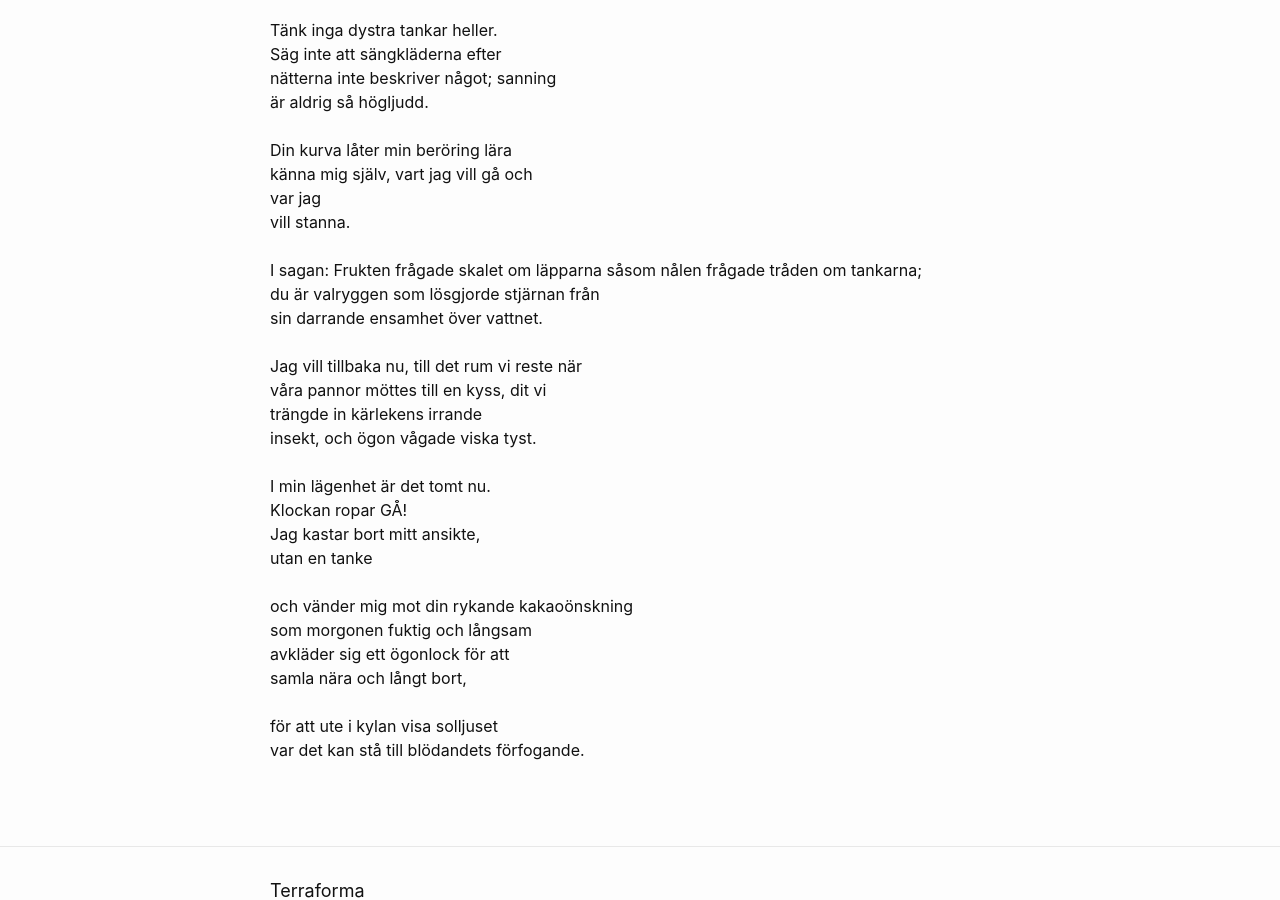
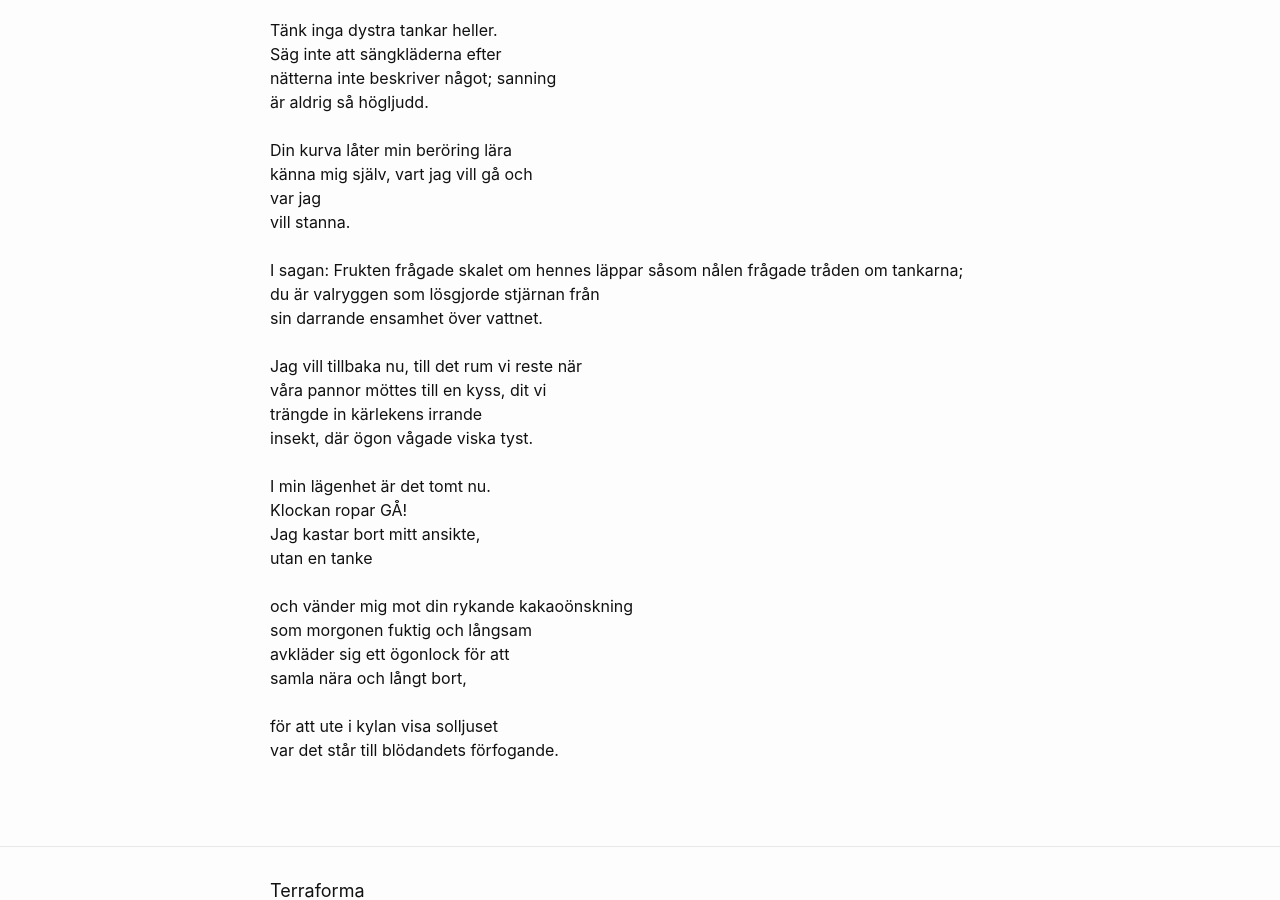
Before and after one commit to terr4form4/terr4form4.github.io, a Jekyll site: the page built from _posts/poesi/2024-01-03-dikter-2023-2024.md, in a window 1280 px wide and 900 px high, scrolled down 6845 px. Built offline with Jekyll 4.4.1, drawn with Linux system fonts in a browser that asks for light colours; comment, search, counter and statistics services are not loaded.

Commit message:
älskling

```diff
--- a/_posts/poesi/2024-01-03-dikter-2023-2024.md
+++ b/_posts/poesi/2024-01-03-dikter-2023-2024.md
@@ -286,7 +286,7 @@ känna mig själv, vart jag vill gå och<br/>
 var jag<br/>
 vill stanna.<br/>
 <br/>
-I sagan: Frukten frågade skalet om läpparna
+I sagan: Frukten frågade skalet om hennes läppar
 såsom nålen frågade tråden om tankarna;<br/>
 du är valryggen som lösgjorde stjärnan från<br/>
 sin darrande ensamhet över vattnet.<br/>
@@ -294,7 +294,7 @@ sin darrande ensamhet över vattnet.<br/>
 Jag vill tillbaka nu, till det rum vi reste när<br/>
 våra pannor möttes till en kyss, dit vi<br/>
 trängde in kärlekens irrande<br/>
-insekt, och ögon vågade viska tyst.<br/>
+insekt, där ögon vågade viska tyst.<br/>
 <br/>
 I min lägenhet är det tomt nu.<br/>
 Klockan ropar GÅ!<br/>
@@ -307,5 +307,5 @@ avkläder sig ett ögonlock för att<br/>
 samla nära och långt bort,<br/>
 <br/>
 för att ute i kylan visa solljuset<br/>
-var det kan stå till blödandets förfogande.<br/>
+var det står till blödandets förfogande.<br/>
 <br/>
```
